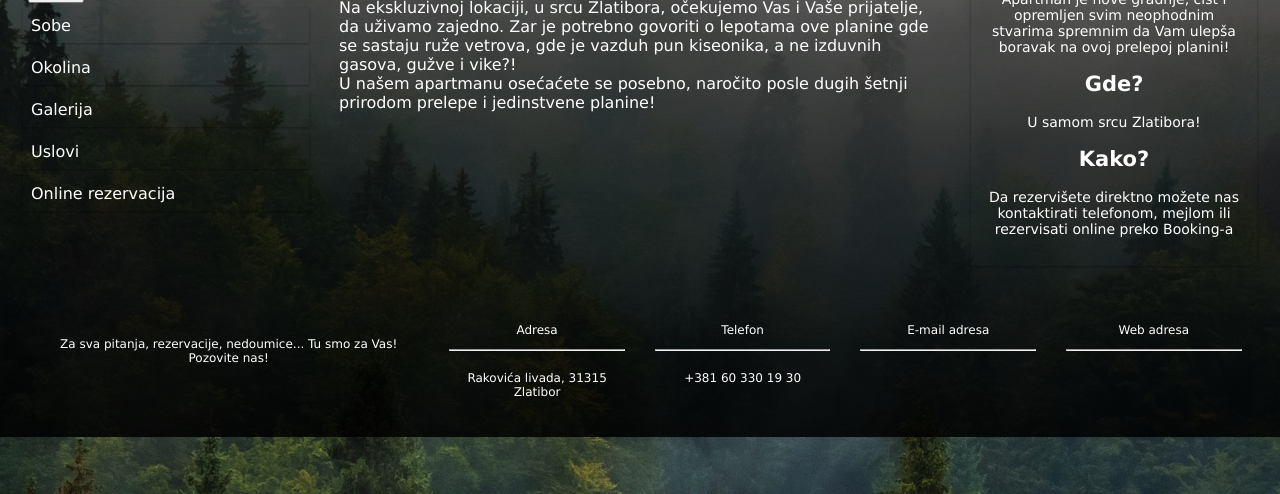
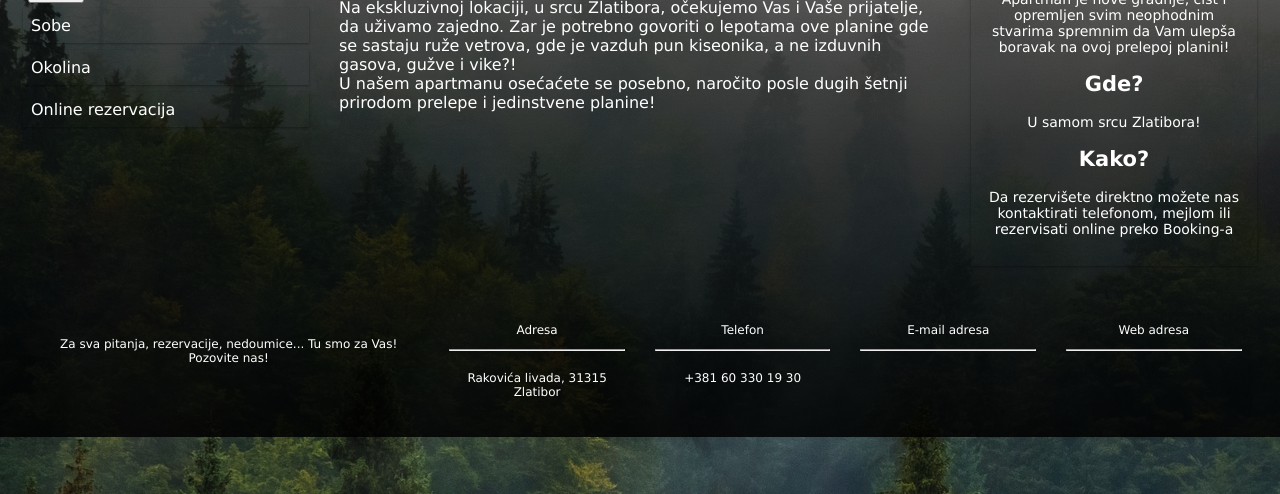
Before and after one commit to FurtulaIgor/apartmanrujan, a plain HTML site: page index.html in a window 1280 px wide. Shown: the part 306-800 px from the top of the page. Drawn offline with Linux system fonts and the light colour scheme.

Commit message:
ukidanje gallery i conditions

```diff
--- a/index.html
+++ b/index.html
@@ -27,8 +27,8 @@
           <ul>
           <li><a localization-key="rooms" href="https://photos.app.goo.gl/jJVBxTuCUk6aQF4y5">Sobe</a></li>
           <li><a localization-key="landscapes" href="https://photos.app.goo.gl/J8CW5kSgVuxjFB46A">Okolina</a></li>
-          <li><a localization-key="gallery" href="#gallery">Galerija</a></li>
-          <li><a localization-key="conditions" href="#conditions">Uslovi</a></li>
+          <!--<li><a localization-key="gallery" href="#gallery">Galerija</a></li>
+          <li><a localization-key="conditions" href="#conditions">Uslovi</a></li>-->
           <li><a localization-key="contact" href="https://www.booking.com/hotel/rs/rujan-apartman-zlatibor.html?aid=1610720&label=slh1_new_sitelinks-e_nDp1IT5XN8iG7FABQquQS494897315446%3Apl%3Ata%3Ap1%3Ap2%3Aac%3Aap%3Aneg%3Afi%3Atikwd-336498532709%3Alp2688%3Ali%3Adec%3Adm%3Appccp%3DUmFuZG9tSVYkc2RlIyh9YUBh8MufZgNFue3E8ZrthT0&sid=a0259af628273fd217c8cada613ee406&dest_id=7876160;dest_type=hotel;dist=0;group_adults=2;group_children=0;hapos=1;hpos=1;no_rooms=1;req_adults=2;req_children=0;room1=A%2CA;sb_price_type=total;sr_order=popularity;srepoch=1676665360;srpvid=be878f473d440187;type=total;ucfs=1&#hotelTmpl">Online rezervacija</a></li>
           </ul>
         </div>
```
